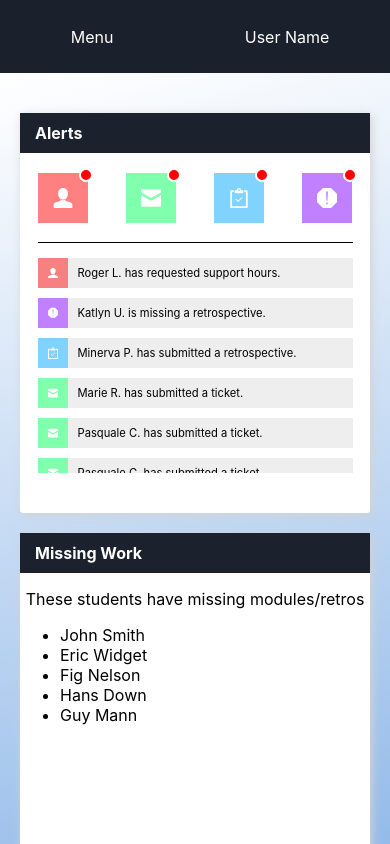
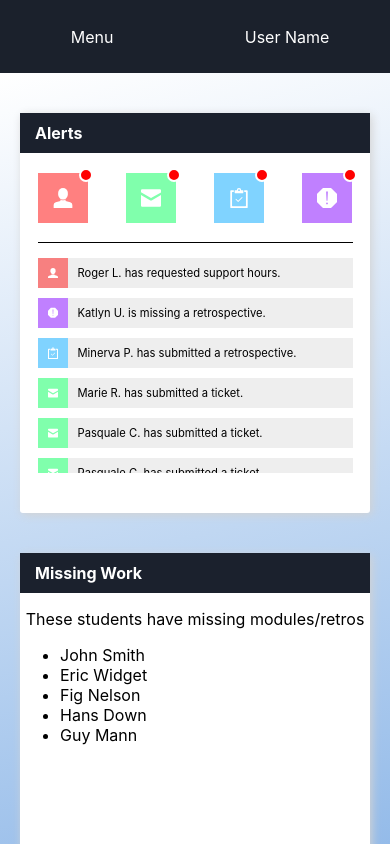
Before and after one commit to TL-Dashboard/frontend, a React (Create React App) app: page / in a window 390 px wide. Built offline with nearby package versions, Linux system fonts and the light colour scheme.

Commit message:
Cleared up warnings in console, adjusted container styling for responsive layout

```diff
--- a/src/components/Tiles/AlertTile.js
+++ b/src/components/Tiles/AlertTile.js
@@ -17,7 +17,7 @@ export default ({ context }) => {
 
     return (
         <div className='tile__alert'>
-            <div class='tile__alert__boxes'>
+            <div className='tile__alert__boxes'>
                 <AlertBox className={`${alerts.some(i => i.type === 'support') ? 'alert' : ''} tile__alert__boxes__box`} backgroundColor='#FF8080'>
                     <Support />
                 </AlertBox>
--- a/src/components/Tiles/Attendance.js
+++ b/src/components/Tiles/Attendance.js
@@ -6,7 +6,7 @@ const Attendance = () => {
             <form className="tile__attendance">
                 <div className="tile__attendance__container">
                     <div className="tile__attendance__container__smallcontainer">
-                            <label for="tile__attendance__container__smallcontainer--item">Date </label>
+                            <label htmlFor="tile__attendance__container__smallcontainer--item">Date </label>
                             <select className="tile__attendance__container__smallcontainer--item" name="date">
                                 <option value='1'>Today</option>
                                 <option value='2'>Tomorrow</option>
@@ -14,7 +14,7 @@ const Attendance = () => {
                             </select>
                     </div>
                     <div className="tile__attendance__container__smallcontainer">
-                            <label for="tile__attendance__container__smallcontainer--item">Module </label>
+                            <label htmlFor="tile__attendance__container__smallcontainer--item">Module </label>
                             <select className="tile__attendance__container__smallcontainer--item" name="module">
                                 <option value='1'>WEB30</option>
                                 <option value='2'>WEB30</option>
@@ -22,14 +22,14 @@ const Attendance = () => {
                             </select>
                     </div>
                     <div className="tile__attendance__container__smallcontainer">
-                            <label for="tile__attendance__container__smallcontainer--item">Start of Class</label>
+                            <label htmlFor="tile__attendance__container__smallcontainer--item">Start of Class</label>
                             <input type='checkbox' className="tile__attendance__container__smallcontainer--item" name="startClass" defaultChecked />
                             <br/>
-                            <label for="tile__attendance__container__smallcontainer--item">Stand Up</label>
+                            <label htmlFor="tile__attendance__container__smallcontainer--item">Stand Up</label>
                             <input type='checkbox' className="tile__attendance__container__smallcontainer--item" name="standUp" defaultChecked />
                     </div>
                     <div className="tile__attendance__container__smallcontainer">
-                            <label for="tile__attendance__container__smallcontainer--item">Student </label>
+                            <label htmlFor="tile__attendance__container__smallcontainer--item">Student </label>
                             <select className="tile__attendance__container__smallcontainer--item" name="student">
                                 <option value='student1'>Jane Doe</option>
                                 <option value='student2'>John Smith</option>
@@ -40,7 +40,7 @@ const Attendance = () => {
                                 <option value='student7'>Theodore Handle</option>
                                 <option value='student8'>Guy Mann</option>
                             </select><br/>
-                        <label for="tile__attendance__container__smallcontainer--item">Present</label>
+                        <label htmlFor="tile__attendance__container__smallcontainer--item">Present</label>
                             <input type='checkbox' className="tile__attendance__container__smallcontainer--item" name="present" defaultChecked />
                         <label>Notes </label>
                             <input type='text' className="tile__attendance__container__smallcontainer--item" name="notes" maxLength="35" size="5" />
--- a/src/components/Tiles/MissingWork.js
+++ b/src/components/Tiles/MissingWork.js
@@ -23,8 +23,8 @@ const MissingWork = () => {
     return(
     <Wrapper1>
 
-        <p class="missing-work-text">These students have missing modules/retros</p>
-        <ul class="missing-work-students">
+        <p className="missing-work-text">These students have missing modules/retros</p>
+        <ul className="missing-work-students">
 
             <li>John Smith</li>
 
--- a/src/styles/components/main.scss
+++ b/src/styles/components/main.scss
@@ -2,7 +2,6 @@
     width: 100%;
     height: 100%;
     color: white;
-
     display: flex;
     flex-direction: column;
     align-items: center;
@@ -16,9 +15,8 @@
     overflow-y: auto;
 
     &-container {
-        margin-top: 40px;
-        height: 100%;
-        width: 100%;
+        margin-top: 20px;
+        max-width: 1368px;
         display: flex;
         flex-wrap: wrap;
         justify-content: space-evenly;
--- a/src/styles/components/tile.scss
+++ b/src/styles/components/tile.scss
@@ -4,7 +4,7 @@
 
     background-color: white;
 
-    margin-bottom: 20px;
+    margin: 20px 10px;
 
     border-radius: 3px;
     box-shadow: 2px 2px 10px lightgray;
```
